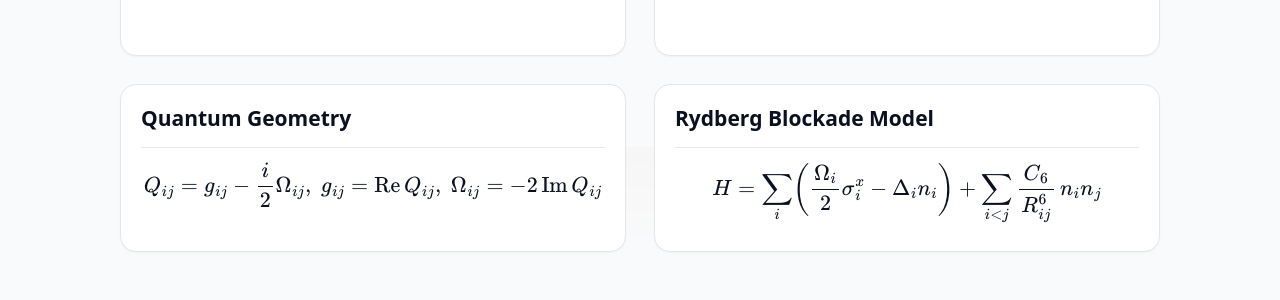
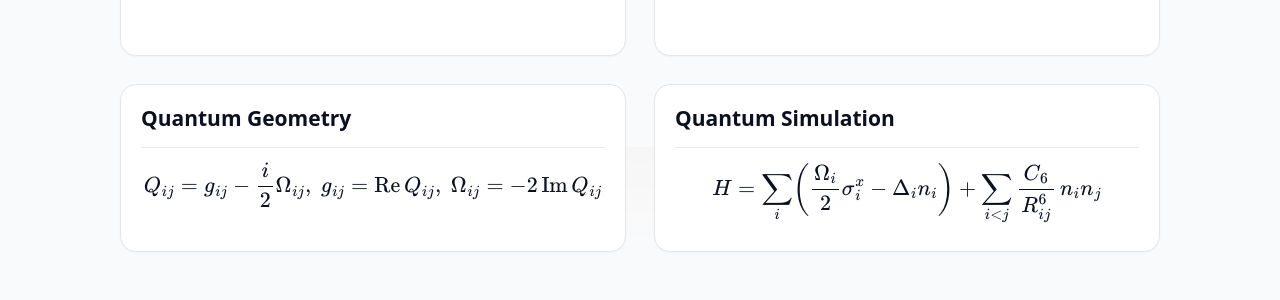
Before and after one commit to sunohao/sunohao.github.io, a Jekyll site: the page built from index.md, in a window 1280 px wide and 900 px high, scrolled down 597 px. Shown: the part 156-456 px from the top of the window. Built offline with Jekyll 4.4.1, drawn with Linux system fonts in a browser that asks for light colours.

Commit message:
Rename homepage Rydberg direction to Quantum Simulation

```diff
--- a/index.md
+++ b/index.md
@@ -48,7 +48,7 @@ title: Home
     </div>
 
     <div class="card pad research-card research-emerging">
-      <h3>Rydberg Blockade Model</h3>
+      <h3>Quantum Simulation</h3>
       <div class="direction-eq">\( \displaystyle H=\sum_i\!\left(\frac{\Omega_i}{2}\sigma_i^x-\Delta_i n_i\right)+\sum_{i<j}\frac{C_6}{R_{ij}^6}\,n_i n_j \)</div>
     </div>
   </div>
```
